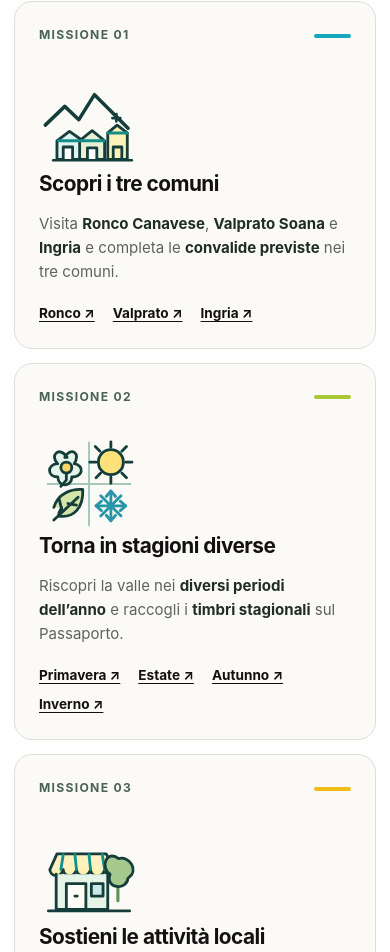
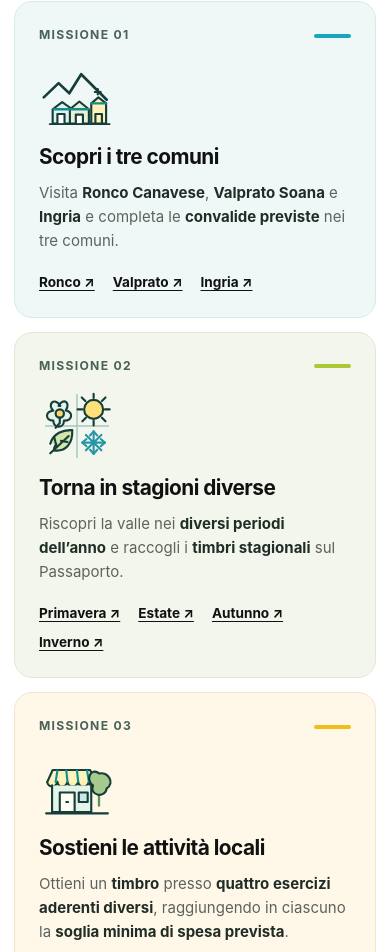
Before and after one commit to Comunita-Sassifraga/ViviSoana-Web, a plain HTML site: page public/index.html in a window 390 px wide. Shown: the part 8837-9789 px from the top of the page. Drawn offline with Linux system fonts and the light colour scheme.

Commit message:
Adatta le card illustrate per desktop e smartphone

```diff
--- a/public/styles.css
+++ b/public/styles.css
@@ -126,7 +126,7 @@ h2{font-size:clamp(2.75rem,5.4vw,5.4rem);line-height:.96;letter-spacing:-.052em;
 .passport-section-heading{display:grid;grid-template-columns:1.15fr .85fr;gap:60px;align-items:end;margin-bottom:28px}
 .passport-section-heading h3{font-size:clamp(2.15rem,3.8vw,4.25rem);line-height:1.02;letter-spacing:-.05em;margin:0;max-width:700px}
 .passport-section-heading>p{color:var(--muted);font-size:1rem;line-height:1.6;margin:0 0 4px;max-width:440px}
-.passport-mission-grid{display:grid;grid-template-columns:repeat(3,minmax(0,1fr));gap:14px}
+.passport-mission-grid{display:grid;grid-template-columns:repeat(2,minmax(0,1fr));gap:14px}
 .passport-mission{background:#fbfaf6;border:1px solid var(--line);border-radius:var(--r);padding:28px;display:flex;flex-direction:column;min-width:0;min-height:225px}
 .passport-mission-top{display:flex;justify-content:space-between;align-items:center;gap:12px;margin-bottom:27px}
 .passport-mission-top span{font-size:.76rem;letter-spacing:.105em;font-weight:750;color:#496158}
@@ -140,6 +140,21 @@ h2{font-size:clamp(2.75rem,5.4vw,5.4rem);line-height:.96;letter-spacing:-.052em;
 .passport-mission-links a{font-size:.85rem;font-weight:700;line-height:1.45;text-decoration:underline;text-underline-offset:3px}
 .passport-mission-links a:hover{opacity:.72}
 .passport-mission-links a:focus-visible{outline:2px solid currentColor;outline-offset:4px;border-radius:2px}
+/* Iconografia vettoriale coordinata con il Passaporto cartaceo */
+.passport-mission:nth-child(3n+1){background:#eff8f7;border-color:#d7ebe8}
+.passport-mission:nth-child(3n+2){background:#f2f6ec;border-color:#e0e9d6}
+.passport-mission:nth-child(3n){background:#fff8e9;border-color:#f0e6ce}
+.passport-mission.passport-mission-digital{background:#fff8e9;border-color:#f0e6ce}
+.passport-mission-top{margin-bottom:12px}
+.passport-mission-main{display:grid;grid-template-columns:92px minmax(0,1fr);align-items:start;gap:20px;flex:1}
+.passport-mission-illustration{width:92px;height:92px;object-fit:contain;display:block}
+.passport-mission-copy{display:flex;flex-direction:column;min-width:0;align-self:stretch}
+.passport-mission-copy h4{margin-bottom:12px}
+.passport-mission-copy .passport-mission-links{margin-top:auto}
+.passport-award-header{display:flex;align-items:center;justify-content:space-between;gap:12px;min-height:58px;margin-bottom:12px}
+.passport-award-header .passport-award-ref{margin-bottom:0}
+.passport-award-icon{width:58px;height:58px;object-fit:contain;flex-shrink:0}
+.passport-final-icon{width:76px;height:76px;object-fit:contain;flex-shrink:0;align-self:center}
 .passport-v10-recognitions{margin-top:96px}
 .passport-final-award{display:flex;flex-wrap:wrap;align-items:baseline;gap:10px 20px;background:#334c44;color:#fff;border-radius:16px;padding:27px 30px;margin-top:24px}
 .passport-final-award span{font-size:.72rem;letter-spacing:.12em;font-weight:700;color:#d8e6dc}
@@ -161,7 +176,8 @@ h2{font-size:clamp(2.75rem,5.4vw,5.4rem);line-height:.96;letter-spacing:-.052em;
   .brand-row{height:94px}.brand{width:min(610px,78vw)!important}
   .nav-inner{justify-content:flex-end}.main-nav{padding-top:112px}
   .hero{min-height:730px}
-  .passport-mission-grid,.recognition-grid-v10{grid-template-columns:repeat(2,minmax(0,1fr))}
+  .passport-mission-grid{grid-template-columns:1fr}
+  .recognition-grid-v10{grid-template-columns:repeat(2,minmax(0,1fr))}
   .passport-section-heading{grid-template-columns:1fr;gap:14px}
   .passport-section-heading>p{max-width:760px}
 }
@@ -174,6 +190,10 @@ h2{font-size:clamp(2.75rem,5.4vw,5.4rem);line-height:.96;letter-spacing:-.052em;
   .passport-missions{margin-top:58px}
   .passport-mission-grid,.recognition-grid-v10{grid-template-columns:1fr}
   .passport-mission{min-height:0;padding:24px}
+  .passport-mission-main{grid-template-columns:76px minmax(0,1fr);gap:16px}
+  .passport-mission-illustration{width:76px;height:76px}
+  .passport-award-icon{width:50px;height:50px}
+  .passport-final-icon{width:62px;height:62px}
   .passport-v10-recognitions{margin-top:70px}
   .passport-section-heading h3{font-size:clamp(2rem,9vw,3rem)}
   .passport-validation{align-items:stretch;flex-direction:column}
@@ -319,3 +339,8 @@ body.menu-open .mobile-cta{display:none}
     font-size: clamp(3rem, 34cqi, 12rem);
   }
 }
+
+@media(max-width:420px){
+  .passport-mission-main{grid-template-columns:1fr;gap:12px}
+  .passport-mission-illustration{width:76px;height:76px}
+}
```
